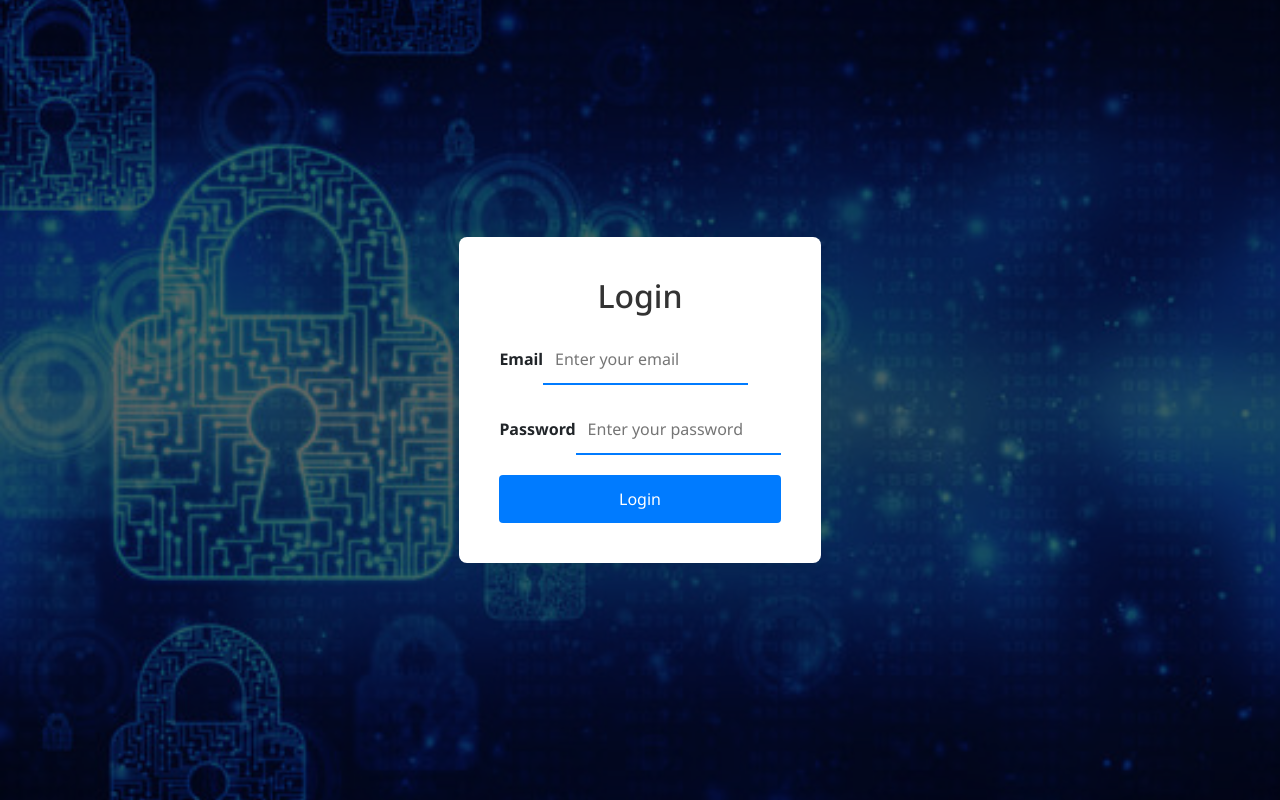
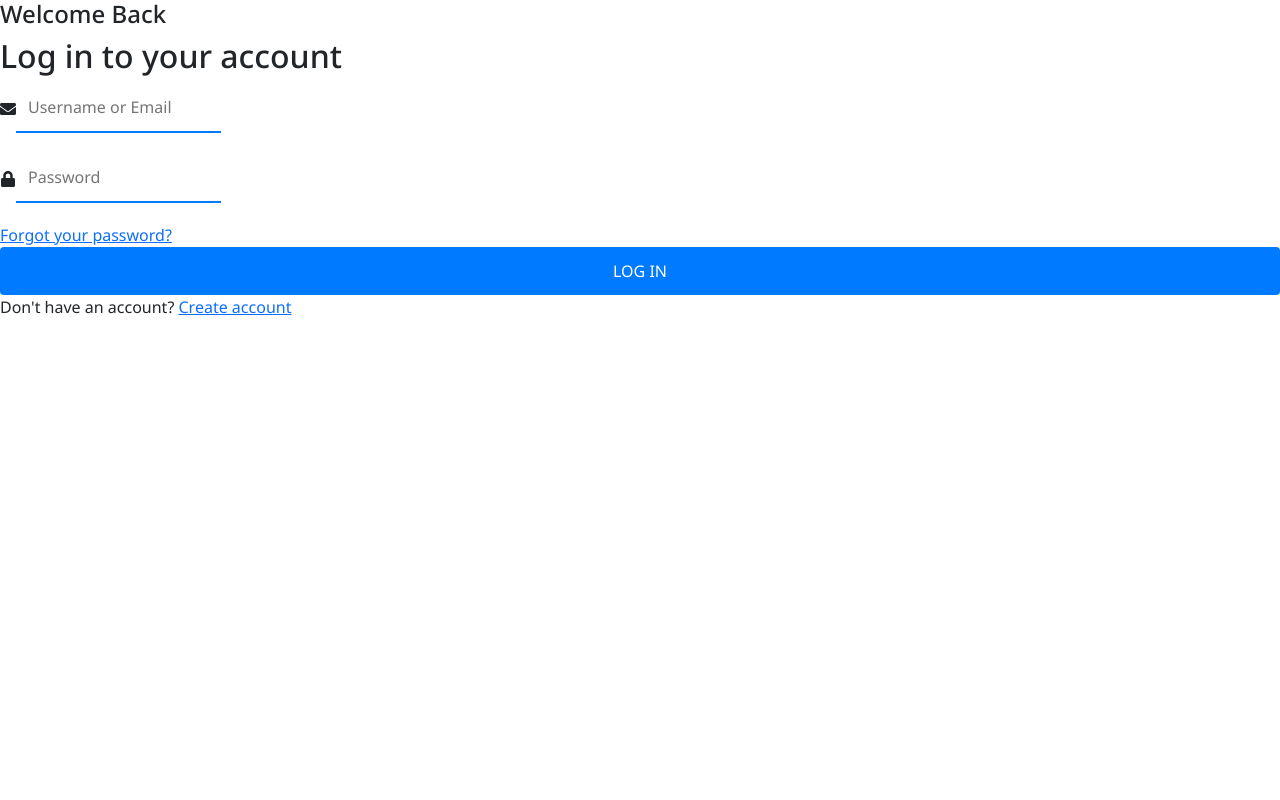
Before and after one commit to Aadrika14/todo-app, a React (Vite) app: page /login in a window 1280 px wide. Built offline with nearby package versions, Linux system fonts and the light colour scheme.

Commit message:
Update Login.jsx

```diff
--- a/src/components/loginpage/Login.jsx
+++ b/src/components/loginpage/Login.jsx
@@ -1,7 +1,7 @@
 // Login.jsx
 import React, { useState } from 'react';
 import styles from './Login.module.css'; // Import your CSS file for styling
-import { assets } from "../../assets/assets";
+import { FaEnvelope, FaLock } from 'react-icons/fa';
 
 function Login() {
   const [email, setEmail] = useState('');
@@ -15,37 +15,49 @@ function Login() {
   };
 
   return (
-    <div className={styles.container}>
-      <img src={assets.login} alt="Login" className={styles.loginImage} />
-      <div className={styles.overlay}></div>
-      <div className={styles.content}>
-        <h2 className={styles.heading}>Login</h2>
+    <div className={styles.pageContainer}>
+      <div className={styles.loginContainer}>
+        <h4 className={styles.welcomeBack}>Welcome Back</h4>
+        <h2 className={styles.loginHeading}>Log in to your account</h2>
         <form className={styles.form} onSubmit={handleSubmit}>
           <div className={styles.inputGroup}>
-            <label htmlFor="email" className={styles.label}>Email</label>
+
+            <div className={styles.inputWrapper}>
+              <FaEnvelope className={styles.icon} />
               <input
                 type="email"
                 id="email"
                 value={email}
                 onChange={(e) => setEmail(e.target.value)}
                 className={styles.input}
-              placeholder="Enter your email"
+                placeholder="Username or Email"
                 required
               />
             </div>
+          </div>
           <div className={styles.inputGroup}>
-            <label htmlFor="password" className={styles.label}>Password</label>
+
+            <div className={styles.inputWrapper}>
+              <FaLock className={styles.icon} />
               <input
                 type="password"
                 id="password"
                 value={password}
                 onChange={(e) => setPassword(e.target.value)}
                 className={styles.input}
-              placeholder="Enter your password"
+                placeholder="Password"
                 required
               />
             </div>
-          <button type="submit" className={styles.submitButton}>Login</button>
+          </div>
+          <div className={styles.forgotPassword}>
+            <a href="/forgot-password" className={styles.links}>Forgot your password?</a>
+          </div>
+          <button type="submit" className={styles.submitButton}>LOG IN</button>
+          <div className={styles.createAccount}>
+            <span>Don't have an account? </span>
+            <a href="/create-account" className={styles.link}>Create account</a>
+          </div>
         </form>
       </div>
     </div>
```
Lines whose indentation alone changed are shown as unchanged.
